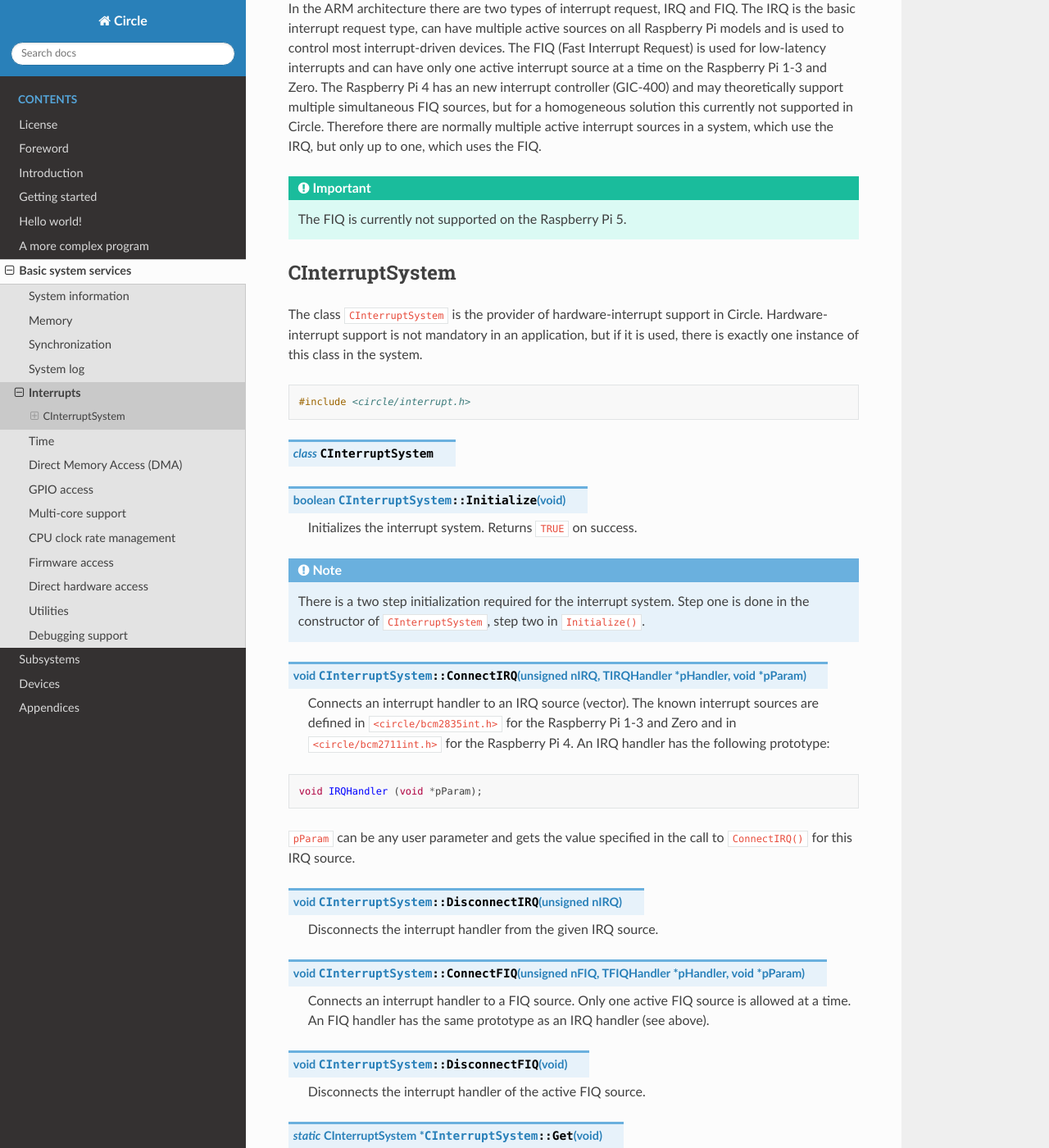
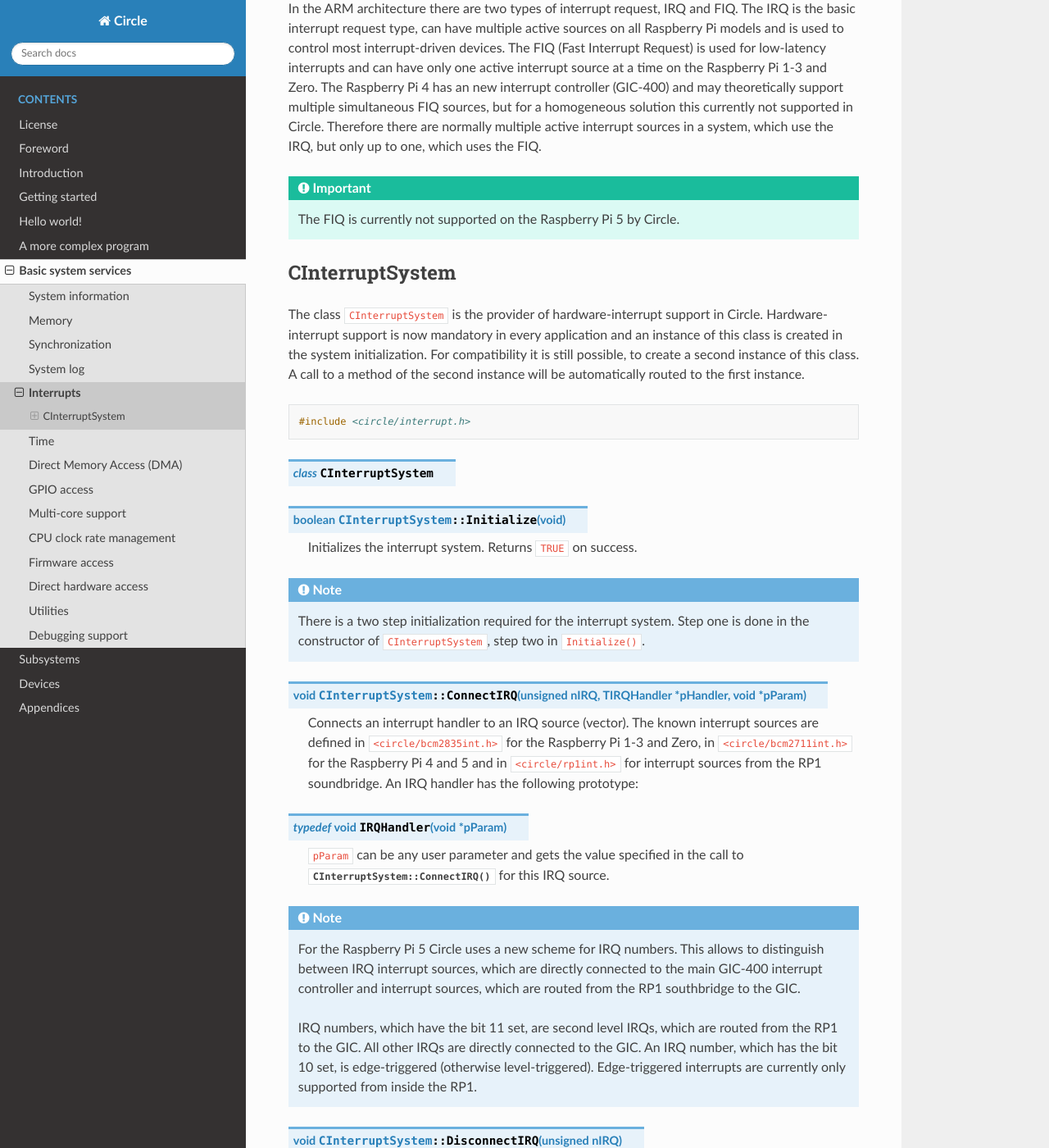
Before and after one commit to rsta2/circle-docs, a Sphinx documentation site: the page built from docs/basic-system-services/interrupts.rst, in a window 1280 px wide and 1400 px high, scrolled down 233 px. Shown: the whole window at 82% size. Built offline with Sphinx 7.4.7 and the Read the Docs theme 2.0.0, drawn with Linux system fonts in a browser that asks for light colours.

Commit message:
basic-system-services/interrupts: Update for RPi 5

```diff
--- a/docs/basic-system-services/interrupts.rst
+++ b/docs/basic-system-services/interrupts.rst
@@ -7,12 +7,12 @@ In the ARM architecture there are two types of interrupt request, IRQ and FIQ. T
 
 .. important::
 
-	The FIQ is currently not supported on the Raspberry Pi 5.
+	The FIQ is currently not supported on the Raspberry Pi 5 by Circle.
 
 CInterruptSystem
 ^^^^^^^^^^^^^^^^
 
-The class ``CInterruptSystem`` is the provider of hardware-interrupt support in Circle. Hardware-interrupt support is not mandatory in an application, but if it is used, there is exactly one instance of this class in the system.
+The class ``CInterruptSystem`` is the provider of hardware-interrupt support in Circle. Hardware-interrupt support is now mandatory in every application and an instance of this class is created in the system initialization. For compatibility it is still possible, to create a second instance of this class. A call to a method of the second instance will be automatically routed to the first instance.
 
 .. code-block:: c++
 
@@ -30,13 +30,17 @@ The class ``CInterruptSystem`` is the provider of hardware-interrupt support in
 
 .. cpp:function:: void CInterruptSystem::ConnectIRQ (unsigned nIRQ, TIRQHandler *pHandler, void *pParam)
 
-	Connects an interrupt handler to an IRQ source (vector). The known interrupt sources are defined in ``<circle/bcm2835int.h>`` for the Raspberry Pi 1-3 and Zero and in ``<circle/bcm2711int.h>`` for the Raspberry Pi 4. An IRQ handler has the following prototype:
+	Connects an interrupt handler to an IRQ source (vector). The known interrupt sources are defined in ``<circle/bcm2835int.h>`` for the Raspberry Pi 1-3 and Zero, in ``<circle/bcm2711int.h>`` for the Raspberry Pi 4 and 5 and in ``<circle/rp1int.h>`` for interrupt sources from the RP1 soundbridge. An IRQ handler has the following prototype:
 
-.. code-block:: c++
+.. c:type:: void IRQHandler (void *pParam)
 
-	void IRQHandler (void *pParam);
+	``pParam`` can be any user parameter and gets the value specified in the call to :cpp:func:`CInterruptSystem::ConnectIRQ()` for this IRQ source.
 
-``pParam`` can be any user parameter and gets the value specified in the call to ``ConnectIRQ()`` for this IRQ source.
+.. note::
+
+	For the Raspberry Pi 5 Circle uses a new scheme for IRQ numbers. This allows to distinguish between IRQ interrupt sources, which are directly connected to the main GIC-400 interrupt controller and interrupt sources, which are routed from the RP1 southbridge to the GIC.
+
+	IRQ numbers, which have the bit 11 set, are second level IRQs, which are routed from the RP1 to the GIC. All other IRQs are directly connected to the GIC. An IRQ number, which has the bit 10 set, is edge-triggered (otherwise level-triggered). Edge-triggered interrupts are currently only supported from inside the RP1.
 
 .. cpp:function:: void CInterruptSystem::DisconnectIRQ (unsigned nIRQ)
 
```
